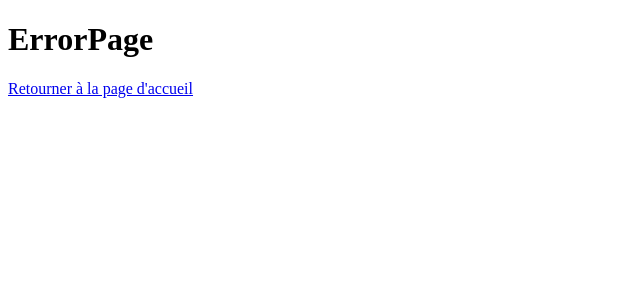
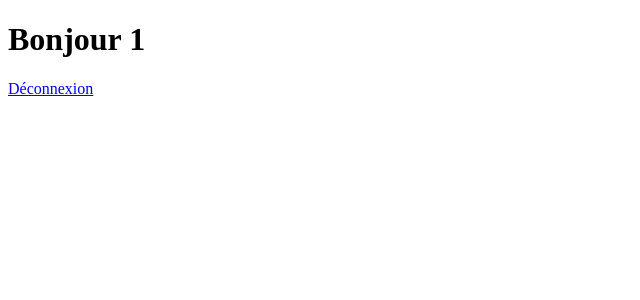
Before and after one commit to rum7/crazee-b, a React (Vite) app: page /order/1 in a window 1280 px wide. Shown: the top 300 px of the page, without its empty margins (0-640 px from the left). Built offline with nearby package versions, Linux system fonts and the light colour scheme.

Commit message:
✨ F02: ORDER > Display name from the login form

```diff
--- a/src/components/pages/login/LoginForm.tsx
+++ b/src/components/pages/login/LoginForm.tsx
@@ -1,8 +1,10 @@
 import { useRef } from "react"
+import { useNavigate } from "react-router"
 
 export function LoginForm() {
     // state (état, données)
     const formRef = useRef<HTMLFormElement>(null)
+    const navigate = useNavigate()
 
     // comportements
     const handleLogin = (e: React.FormEvent) => {
@@ -10,10 +12,9 @@ export function LoginForm() {
 
         const formData: FormData = new FormData(e.target as HTMLFormElement)
         const prenom = formData.get('prenom')
-        alert(`Bonjour ${prenom}`)
-
         formRef.current?.reset()
 
+        navigate(`/order/${prenom}`)
     }
 
     // affichage (render)
--- a/src/components/pages/order/OrderPage.tsx
+++ b/src/components/pages/order/OrderPage.tsx
@@ -1,7 +1,10 @@
+import { useParams } from "react-router"
+
 export function OrderPage() {
+    const { prenom } = useParams()
     return (
         <div>
-            <h1>Bonjour</h1>
+            <h1>Bonjour {prenom}</h1>
             <a href="/">Déconnexion</a>
         </div>
     )
--- a/src/main.tsx
+++ b/src/main.tsx
@@ -13,7 +13,7 @@ createRoot(document.getElementById('root')!).render(
         <BrowserRouter>
             <Routes>
                 <Route path="/" element={<App />} />
-                <Route path="/order" element={<OrderPage />} />
+                <Route path="/order/:prenom" element={<OrderPage />} />
                 <Route path="*" element={<ErrorPage />} />
             </Routes>
         </BrowserRouter>
```
